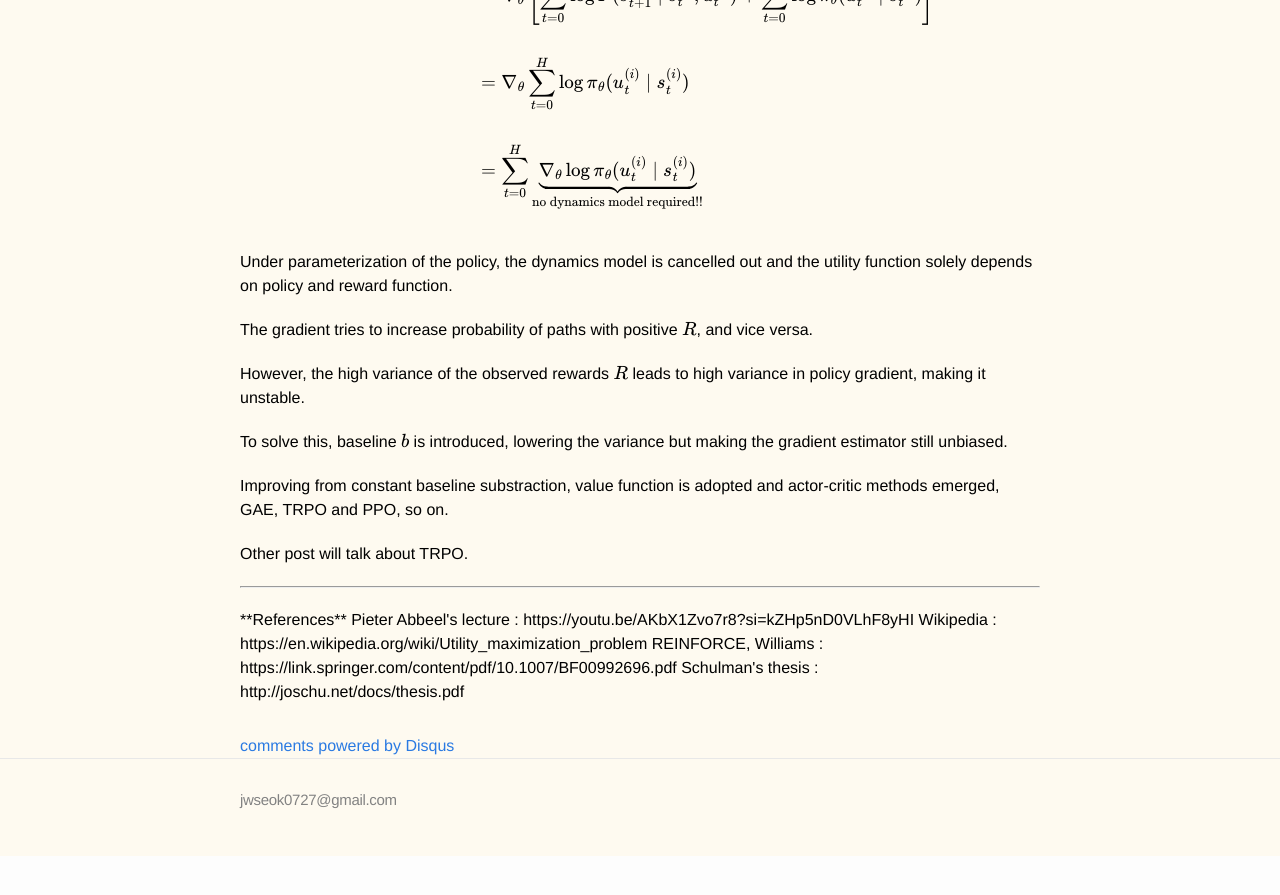
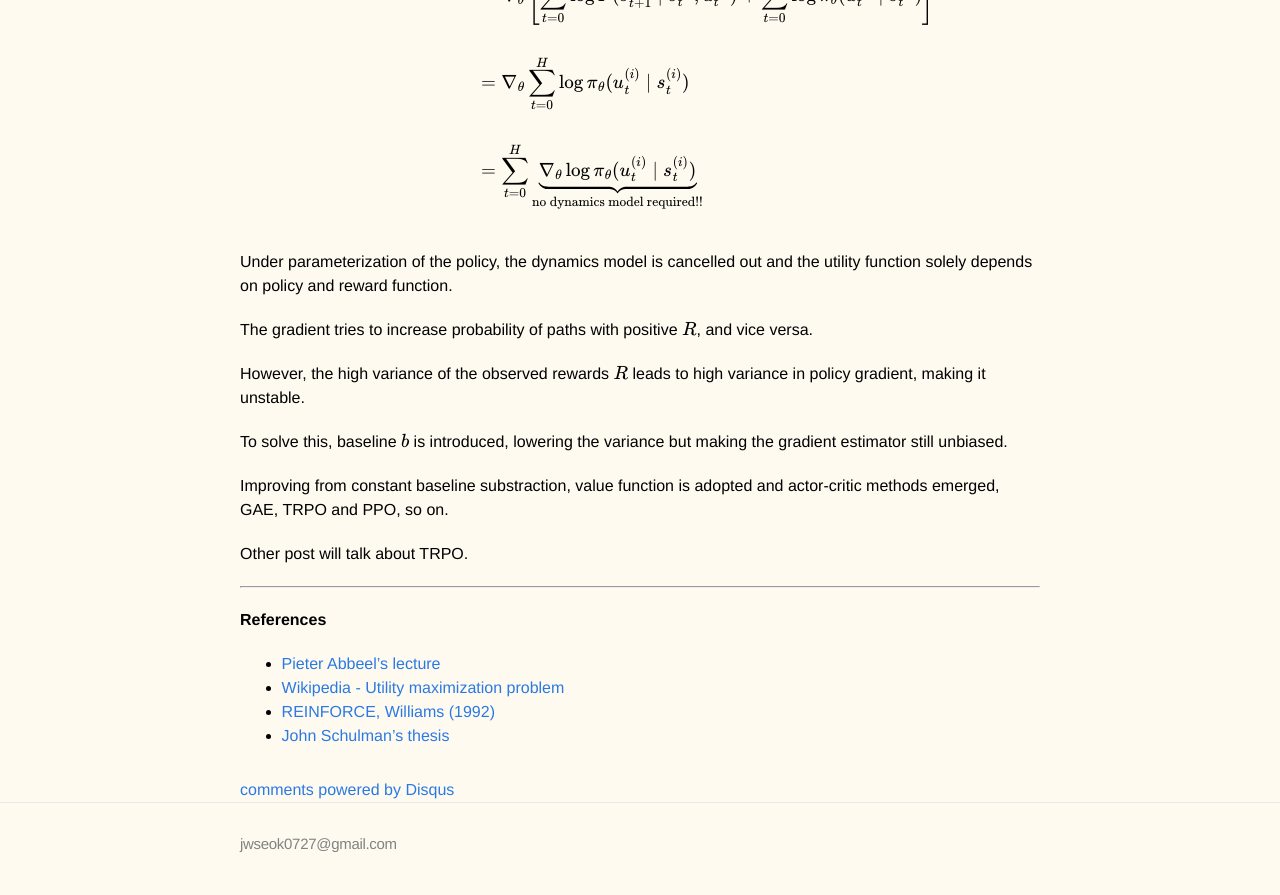
Before and after one commit to anthony0727/anthony0727.github.io, a Jekyll site: the page built from _posts/2025-04-10-policy-gradient.md, in a window 1280 px wide and 900 px high, scrolled down 1534 px. Shown: the top 895 px of the window. Built offline with Jekyll 4.4.1, drawn with Linux system fonts in a browser that asks for light colours; comment, search, counter and statistics services are not loaded; before the commit the page ends 2390 px from its top, so only the background shows below that.

Commit message:
just change it to link for now

```diff
--- a/_posts/2025-04-10-policy-gradient.md
+++ b/_posts/2025-04-10-policy-gradient.md
@@ -92,14 +92,9 @@ Other post will talk about TRPO.
 
 ---
 
-<div class="math-scroll">
 **References**
 
-Pieter Abbeel's lecture : https://youtu.be/AKbX1Zvo7r8?si=kZHp5nD0VLhF8yHI
-
-Wikipedia : https://en.wikipedia.org/wiki/Utility_maximization_problem
-
-REINFORCE, Williams : https://link.springer.com/content/pdf/10.1007/BF00992696.pdf
-
-Schulman's thesis : http://joschu.net/docs/thesis.pdf
-</div>
+- [Pieter Abbeel's lecture](https://youtu.be/AKbX1Zvo7r8?si=kZHp5nD0VLhF8yHI)
+- [Wikipedia - Utility maximization problem](https://en.wikipedia.org/wiki/Utility_maximization_problem)
+- [REINFORCE, Williams (1992)](https://link.springer.com/content/pdf/10.1007/BF00992696.pdf)
+- [John Schulman's thesis](http://joschu.net/docs/thesis.pdf)
```
Also changed, not shown: 2 other files.
